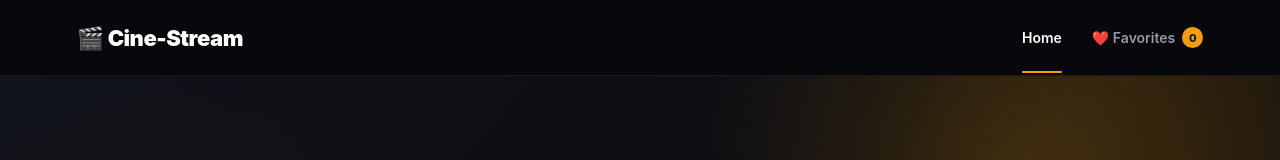
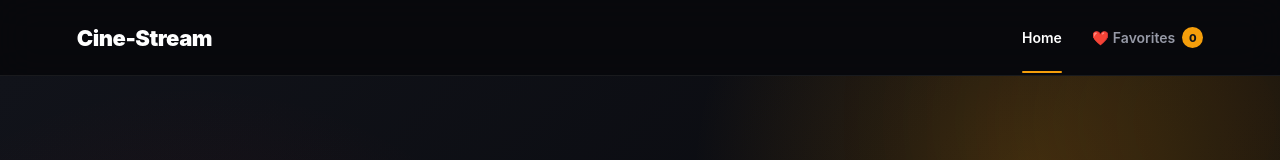
Before and after one commit to Krishna18-Kunal/Prodesk_IT_Cine_Stream_Sprint_8, a React (Vite) app: page / in a window 1280 px wide. Shown: the top 160 px of the page. Built offline with nearby package versions, Linux system fonts and the light colour scheme; no server answers.

Commit message:
Remove emoji from Navbar logo text

```diff
--- a/src/components/Navbar.jsx
+++ b/src/components/Navbar.jsx
@@ -7,7 +7,7 @@ function Navbar() {
   return (
     <nav className="navbar">
       <Link to="/" className="logo">
-        🎬 Cine-Stream
+         Cine-Stream
       </Link>
 
       <div className="nav-links">
```
